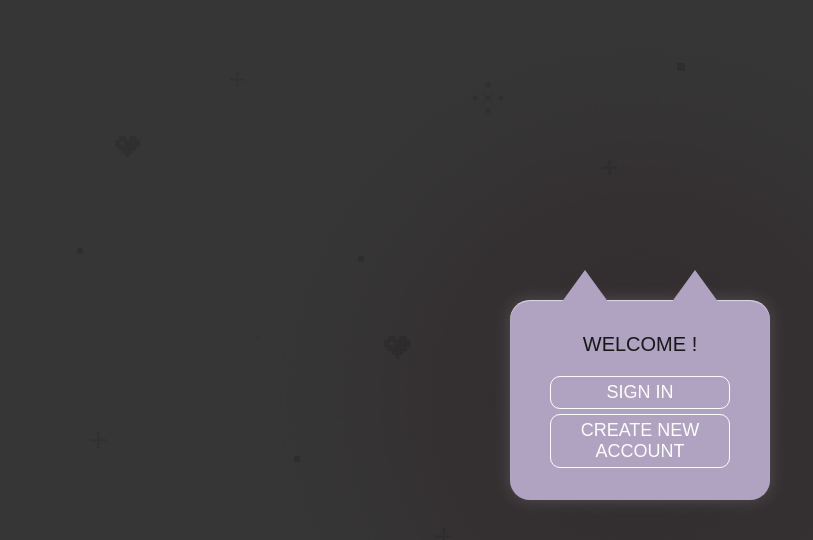
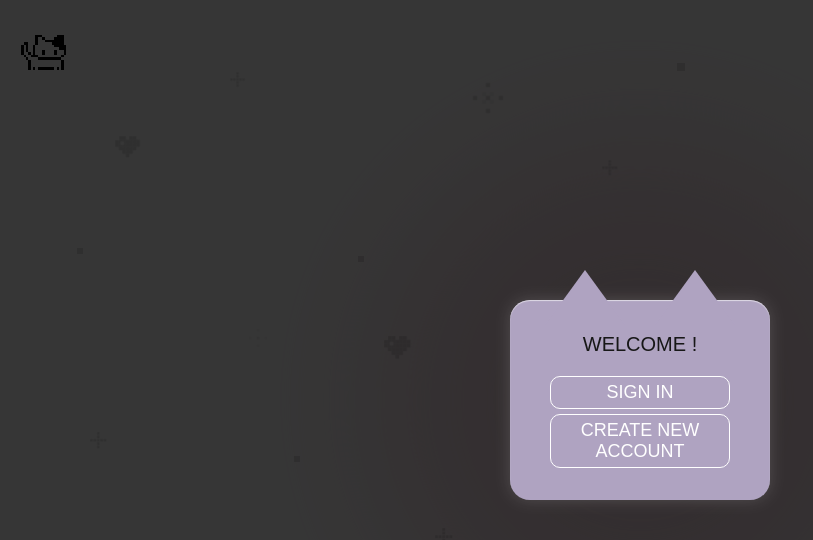
Before and after one commit to apr-ryu/chat-app, a Next.js app: page / in a window 1280 px wide. Shown: the top 540 px of the page, without its empty margins (0-813 px from the left). Built offline with nearby package versions, Linux system fonts and the light colour scheme; a web font is replaced by a local one.

Commit message:
💄 UIUX : add cat cursor interaction

```diff
--- /dev/null
+++ b/app/components/CatCursor.tsx
@@ -0,0 +1,60 @@
+"use client";
+
+import Image from "next/image";
+import { useEffect, useRef } from "react";
+
+export default function CatCursor() {
+  const catRef = useRef<HTMLDivElement>(null);
+
+  const mouse = useRef({
+    x: 0,
+    y: 0,
+  });
+
+  const cat = useRef({
+    x: 0,
+    y: 0,
+  });
+
+  useEffect(() => {
+    const handleMouseMove = (e: MouseEvent) => {
+      mouse.current.x = e.clientX;
+      mouse.current.y = e.clientY;
+    };
+
+    window.addEventListener("mousemove", handleMouseMove);
+
+    let animationFrame: number;
+
+    const animate = () => {
+      const speed = 0.08;
+
+      cat.current.x += (mouse.current.x - cat.current.x) * speed;
+      cat.current.y += (mouse.current.y - cat.current.y) * speed;
+
+      if (catRef.current) {
+        catRef.current.style.transform = `
+          translate(
+            ${cat.current.x + 12}px,
+            ${cat.current.y + 12}px
+          )
+        `;
+      }
+
+      animationFrame = requestAnimationFrame(animate);
+    };
+
+    animate();
+
+    return () => {
+      window.removeEventListener("mousemove", handleMouseMove);
+      cancelAnimationFrame(animationFrame);
+    };
+  }, []);
+
+  return (
+    <div ref={catRef} className="cat-cursor">
+      <Image src="/cat_cursor.png" alt="" width={75} height={80} />
+    </div>
+  );
+}
--- a/app/globals.css
+++ b/app/globals.css
@@ -710,3 +710,14 @@ input:-ms-input-placeholder {
     transform: scale(1.3);
   }
 }
+
+/* cat cursor */
+.cat-cursor {
+  position: fixed;
+  width: 45px;
+  height: 45px;
+  pointer-events: none;
+  transform: translate(12px, 12px);
+  image-rendering: pixelated;
+  z-index: 999999999999999;
+}
--- a/app/layout.tsx
+++ b/app/layout.tsx
@@ -1,6 +1,6 @@
 import type { ReactNode } from "react";
 import { Lexend, Inter, Jersey_15 } from "next/font/google";
-
+import CatCursor from "./components/CatCursor";
 import "./globals.css";
 
 export const metadata = {
@@ -19,6 +19,7 @@ export default function RootLayout({ children }: { children: ReactNode }) {
   return (
     <html lang="en" className={` ${sans.className}`}>
       <body>
+        <CatCursor />
         <div className="animated-gradient">
           {/* <div className="gradient-blob gradient-blue" /> */}
           <div className="gradient-blob gradient-pink" />
```
Also changed, not shown: public/cat_cursor.png (added).
